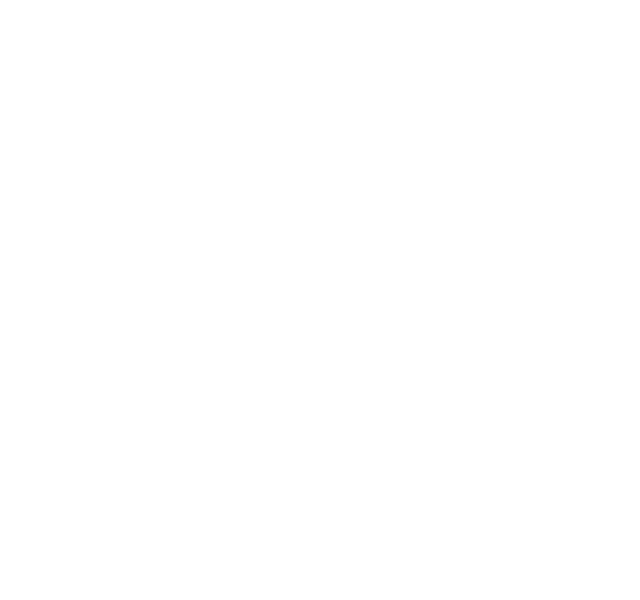
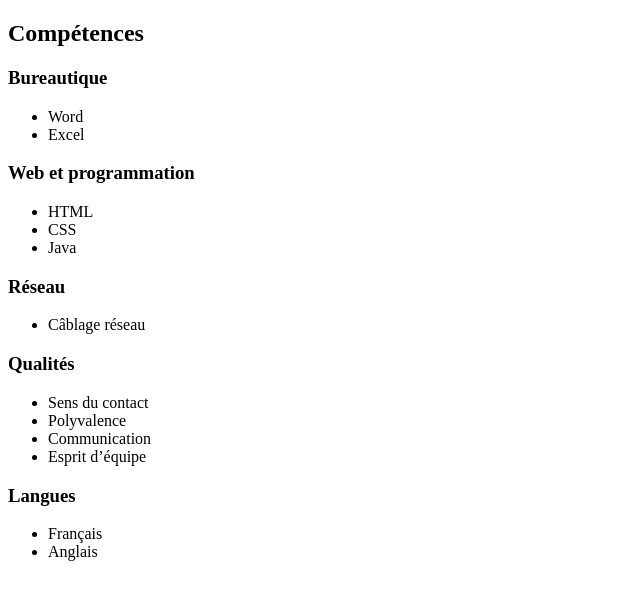
Before and after one commit to Caro221/mon-cv, a plain HTML site: page index.html in a window 1280 px wide. Shown: the whole page, without its empty margins (0-640 px from the left). Drawn offline with Linux system fonts and the light colour scheme.

Commit message:
mise en place dela section competences

```diff
--- a/index.html
+++ b/index.html
@@ -7,6 +7,40 @@
     <link rel="stylesheet" href="style.css">
 </head>
 <body>
+     <section id="competences">
+    <h2>Compétences</h2>
 
+    <h3>Bureautique</h3>
+    <ul>
+      <li>Word</li>
+      <li>Excel</li>
+    </ul>
+
+    <h3>Web et programmation</h3>
+    <ul>
+      <li>HTML</li>
+      <li>CSS</li>
+      <li>Java</li>
+    </ul>
+
+    <h3>Réseau</h3>
+    <ul>
+      <li>Câblage réseau</li>
+    </ul>
+
+    <h3>Qualités</h3>
+    <ul>
+      <li>Sens du contact</li>
+      <li>Polyvalence</li>
+      <li>Communication</li>
+      <li>Esprit d’équipe</li>
+    </ul>
+
+    <h3>Langues</h3>
+    <ul>
+      <li>Français</li>
+      <li>Anglais</li>
+    </ul>
+  </section>
 </body>
 </html>
```
